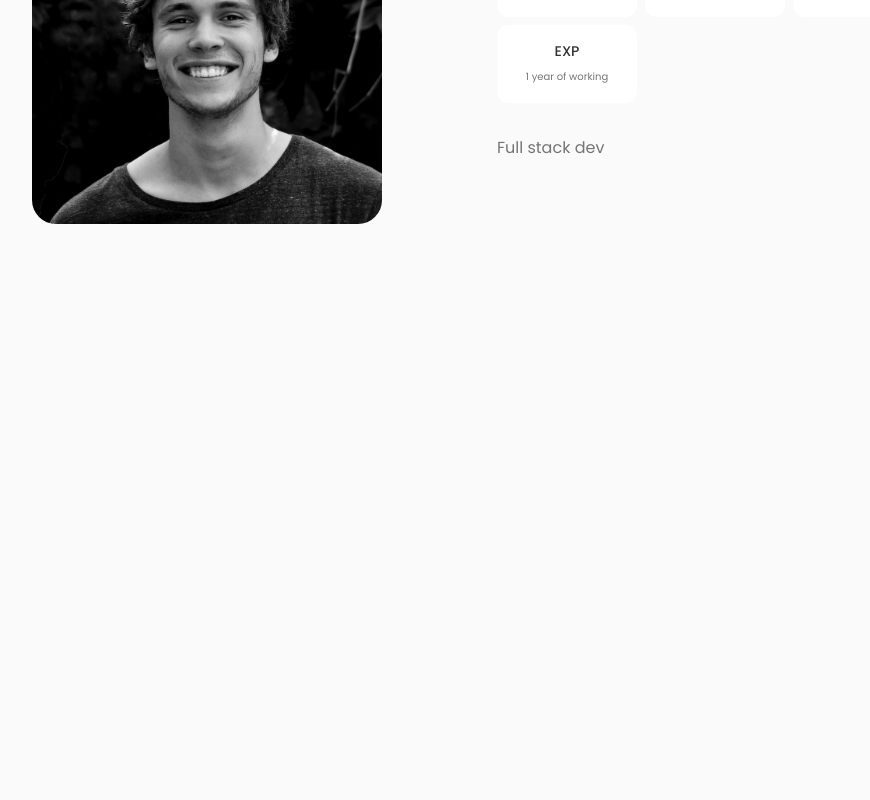
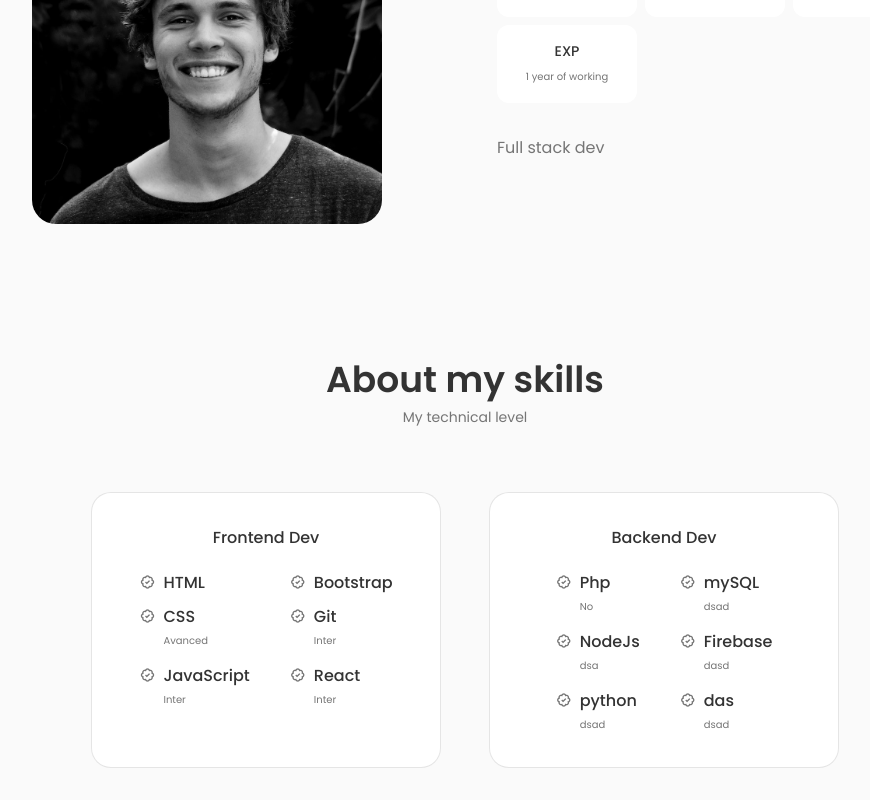
Before and after one commit to linhmonkaist/My_portfolio, a Next.js app: page / in a window 1280 px wide. Shown: the part 1029-1829 px from the top of the page, without its empty margins (175-1045 px from the left). Before the commit the page ends 1285 px from the top, so only its background shows below. Built offline with nearby package versions, Linux system fonts and the light colour scheme.

Commit message:
add skills

```diff
--- a/app/page.tsx
+++ b/app/page.tsx
@@ -1,6 +1,7 @@
 import Header from "@/components/header/header";
 import Home from "@/components/home/home";
 import About from "@/components/about/about";
+import Skill from "@/components/skills/Skill";
 
 export default function index() {
   return (
@@ -9,6 +10,7 @@ export default function index() {
       <main className="main">
         <Home />
         <About />
+        <Skill />
       </main>
       <footer className="row-start-3 flex gap-6 flex-wrap items-center justify-center">
       </footer>
--- a/components/header/header.tsx
+++ b/components/header/header.tsx
@@ -26,8 +26,8 @@ const Header: React.FC = () => {
                             </Link>
                         </li>
                         <li className="nav__item">
-                            <Link href="#skill" className="nav__link">
-                                    <i className="uil uil-file-alt nav__icon"></i> Skill
+                            <Link href="#skills" className="nav__link">
+                                    <i className="uil uil-file-alt nav__icon"></i> Skills
                             </Link>
                         </li>
                         <li className="nav__item">
--- /dev/null
+++ b/components/skills/Backend.tsx
@@ -0,0 +1,65 @@
+import React from 'react'
+
+const Backend = () => {
+  return (
+    <div className="skills__content">
+        <h3 className="skills__title">Backend Dev</h3>
+
+        <div className="skills__box">
+            <div className="skills__group">
+                <div className="skills__data">
+                    <i className="bx bx-badge-check"></i>
+                    <div>
+                        <h3 className="skills__name">Php</h3>
+                        <span className="skills__level">No</span>
+                    </div>
+                </div>
+
+                <div className="skills__data">
+                    <i className="bx bx-badge-check"></i>
+                    <div>
+                        <h3 className="skills__name">NodeJs</h3>
+                        <span className="skills__level">dsa</span>
+                    </div>
+                </div>
+
+                <div className="skills__data">
+                    <i className="bx bx-badge-check"></i>
+                    <div>
+                        <h3 className="skills__name">python</h3>
+                        <span className="skills__level">dsad</span>
+                    </div>
+                </div>
+            </div>
+
+            <div className="skills__group">
+                <div className="skills__data">
+                    <i className="bx bx-badge-check"></i>
+                    <div>
+                        <h3 className="skills__name">mySQL</h3>
+                        <span className="skills__level">dsad</span>
+                    </div>
+                </div>
+
+                <div className="skills__data">
+                    <i className="bx bx-badge-check"></i>
+                    <div>
+                        <h3 className="skills__name">Firebase</h3>
+                        <span className="skills__level">dasd</span>
+                    </div>
+                </div>
+
+                <div className="skills__data">
+                    <i className="bx bx-badge-check"></i>
+                    <div>
+                        <h3 className="skills__name">das</h3>
+                        <span className="skills__level">dsad</span>
+                    </div>
+                </div>
+            </div>
+        </div>
+    </div>
+  )
+}
+
+export default Backend
--- /dev/null
+++ b/components/skills/Frontend.tsx
@@ -0,0 +1,65 @@
+import React from 'react'
+
+const Frontend = () => {
+  return (
+    <div className="skills__content">
+        <h3 className="skills__title">Frontend Dev</h3>
+
+        <div className="skills__box">
+            <div className="skills__group">
+                <div className="skills__data">
+                    <i className="bx bx-badge-check"></i>
+                    <div>
+                        <h3 className="skills__name">HTML</h3>
+                        <span className="skills__level"></span>
+                    </div>
+                </div>
+
+                <div className="skills__data">
+                    <i className="bx bx-badge-check"></i>
+                    <div>
+                        <h3 className="skills__name">CSS</h3>
+                        <span className="skills__level">Avanced</span>
+                    </div>
+                </div>
+
+                <div className="skills__data">
+                    <i className="bx bx-badge-check"></i>
+                    <div>
+                        <h3 className="skills__name">JavaScript</h3>
+                        <span className="skills__level">Inter</span>
+                    </div>
+                </div>
+            </div>
+
+            <div className="skills__group">
+                <div className="skills__data">
+                    <i className="bx bx-badge-check"></i>
+                    <div>
+                        <h3 className="skills__name">Bootstrap</h3>
+                        <span className="skills__level"></span>
+                    </div>
+                </div>
+
+                <div className="skills__data">
+                    <i className="bx bx-badge-check"></i>
+                    <div>
+                        <h3 className="skills__name">Git</h3>
+                        <span className="skills__level">Inter</span>
+                    </div>
+                </div>
+
+                <div className="skills__data">
+                    <i className="bx bx-badge-check"></i>
+                    <div>
+                        <h3 className="skills__name">React</h3>
+                        <span className="skills__level">Inter</span>
+                    </div>
+                </div>
+            </div>
+        </div>
+    </div>
+  )
+}
+
+export default Frontend
--- /dev/null
+++ b/components/skills/Skill.css
@@ -0,0 +1,83 @@
+.skills__container {
+    grid-template-columns: repeat(2, 350px);
+    column-gap: 3rem;
+    justify-content: center;
+}
+
+.skills__content {
+    background-color: var(--container-color);
+    border: 1px solid rgba(0, 0, 0, 0.1);
+    padding: 2rem 4rem;
+    border-radius: 1.25rem;
+}
+
+.skills__title {
+    font-size: var(--normal-font-size);
+    font-weight: var(--font-medium);
+    text-align: center;
+    margin-bottom: var(--mb-1-5);
+}
+
+.skills__box {
+    display: flex;
+    justify-content: center;
+    column-gap: 2.5rem;
+}
+
+.skills__group {
+    display: grid;
+    align-items: flex-start;
+    row-gap: 1rem;
+}
+
+.skills__data {
+    display: flex;
+    column-gap: 0.5rem;
+}
+
+.skills .bx-badge-check {
+    font-size: 1rem;
+    font-weight: var(--font-medium);
+    line-height: var(--title-color);
+}
+
+.skills__name {
+    font-size: var(--normal-font-size);
+    font-weight: var(--font-medium);
+    line-height: 18px;
+}
+
+.skills__level {
+    font-size: var(--tiny-font-size);
+
+}
+
+/*=============== BREAKPOINTS ===============*/
+/* For large devices */
+@media screen and (max-width: 992px) {
+    .skills__container {
+        grid-template-columns: max-content;
+        row-gap: 2rem;
+    }
+  }
+
+  @media screen and (max-width: 576px) {
+    .skills__container {
+        grid-template-columns: 1fr;
+    }
+
+    .skills__content {
+        padding: 1.5rem;
+    }
+  }
+
+  /* For small devices */
+  @media screen and (max-width: 350px) {
+    .skills__box {
+        column-gap: 1.25rem;
+    }
+
+    .skills__name {
+        font-size: var(--normal-font-size);
+    }
+  }
--- /dev/null
+++ b/components/skills/Skill.tsx
@@ -0,0 +1,20 @@
+import React from 'react'
+import "./Skill.css";
+import Frontend from "./Frontend"
+import Backend from "./Backend"
+
+const Skill = () => {
+  return (
+    <section className="skills section" id="skills">
+        <h2 className="section__title">About my skills</h2>
+        <span className="section__subtitle"> My technical level</span>
+
+        <div className="skills__container container grid">
+            <Frontend />
+            <Backend />
+        </div>
+    </section>
+  )
+}
+
+export default Skill
```
